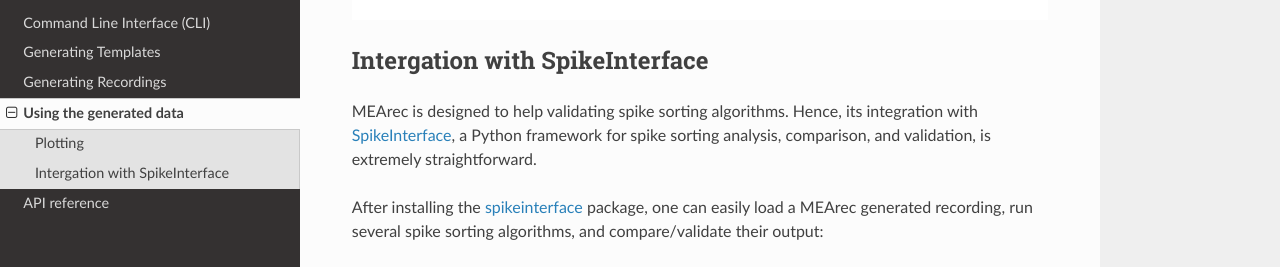
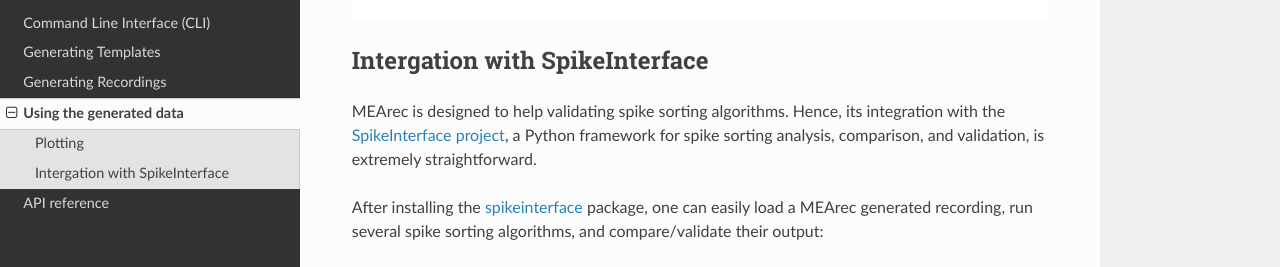
Before and after one commit to SpikeInterface/MEArec, a Sphinx documentation site: the page built from docs/usage.rst, in a window 1280 px wide and 900 px high, scrolled down 2687 px. Shown: the part 156-423 px from the top of the window. Built offline with Sphinx 7.4.7 and the Read the Docs theme 2.0.0, drawn with Linux system fonts in a browser that asks for light colours.

```diff
--- a/docs/index.rst
+++ b/docs/index.rst
@@ -23,7 +23,7 @@
    cli
    generate_templates
    generate_recordings
-   plotting
+   usage
    api
 
 Contact
--- a/docs/plotting.rst
+++ b/docs/usage.rst
@@ -64,8 +64,8 @@
 -------------------------------
 
 MEArec is designed to help validating spike sorting algorithms. Hence, its integration
-with `SpikeInterface <https://github.com/SpikeInterface>`_, a Python framework for spike sorting analysis, comparison,
-and validation, is extremely straightforward.
+with the `SpikeInterface project <https://github.com/SpikeInterface>`_, a Python framework for spike sorting analysis,
+comparison, and validation, is extremely straightforward.
 
 After installing the `spikeinterface <https://github.com/SpikeInterface/spikeinterface>`_ package,
 one can easily load a MEArec generated recording, run several spike sorting algorithms, and compare/validate their output:
```
